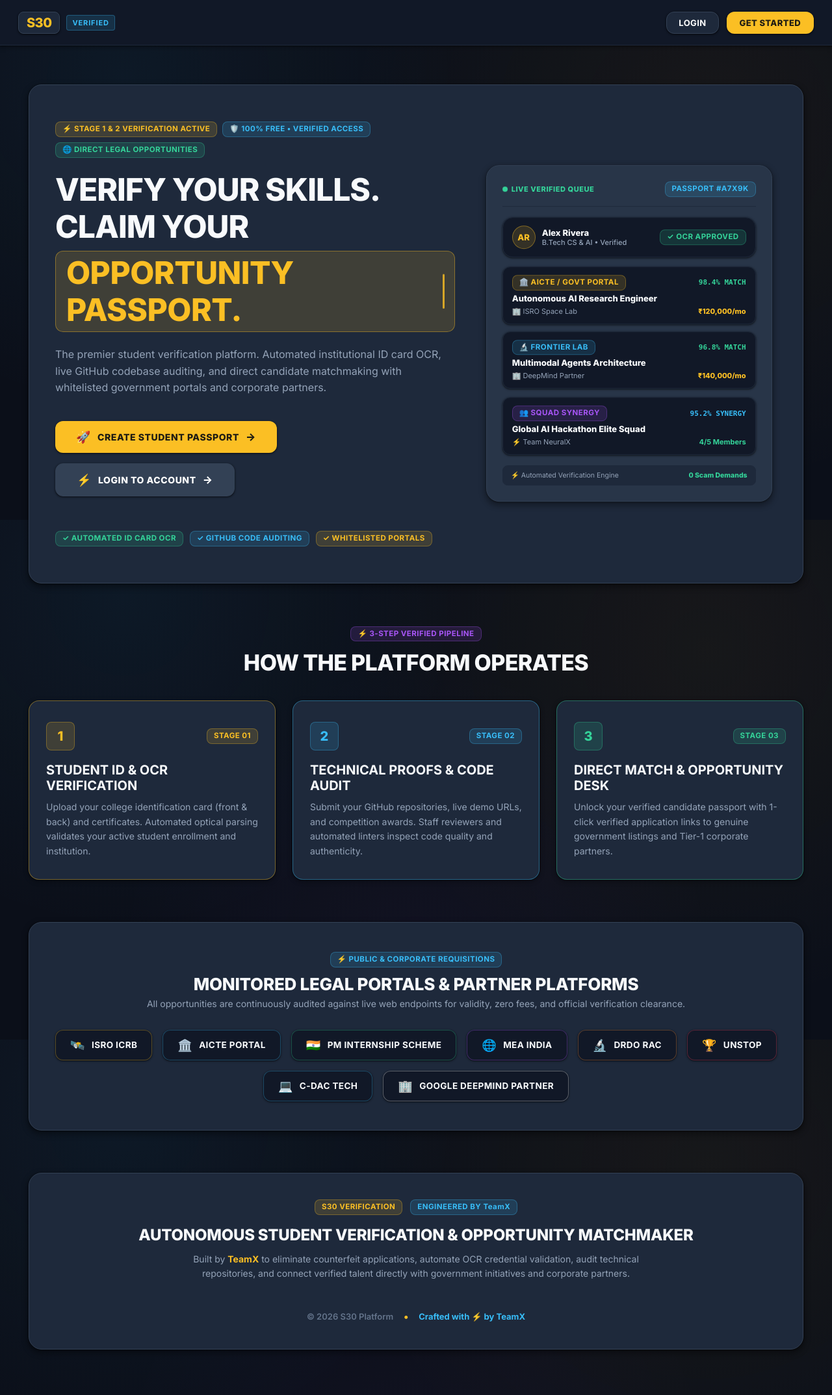
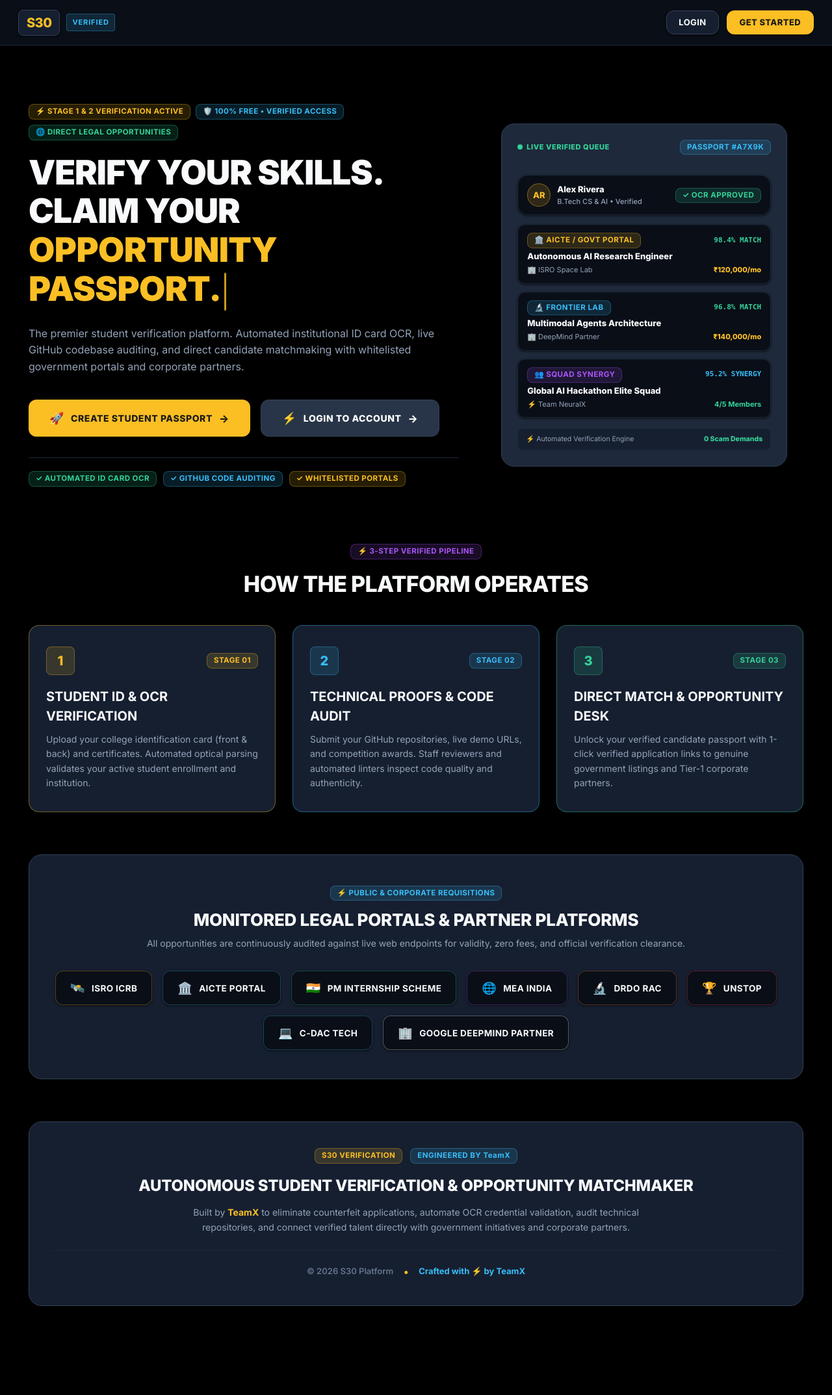
Before and after one commit to Rudra-Prasad-Rout/Skill-Matcher, a Flask app: page / in a window 1280 px wide. Shown: the whole page at 65% size. After the commit the page ends 2010 px from the top, so only its background shows below. Run offline with Flask 3, Linux system fonts and the light colour scheme.

Commit message:
style(home): set pure black background and remove container rectangle boxes from hero section

```diff
--- a/static/css/style.css
+++ b/static/css/style.css
@@ -6,18 +6,18 @@
 
 :root {
   /* Material 3 Color Roles & Surfaces */
-  --md-sys-color-background: #0b0f19;
-  --md-sys-color-surface: #111827;
-  --md-sys-color-surface-container-low: #161f30;
-  --md-sys-color-surface-container: #1e293b;
-  --md-sys-color-surface-container-high: #283548;
-  --md-sys-color-surface-container-highest: #334155;
+  --md-sys-color-background: #000000;
+  --md-sys-color-surface: #0a0e17;
+  --md-sys-color-surface-container-low: #0f1420;
+  --md-sys-color-surface-container: #161f30;
+  --md-sys-color-surface-container-high: #1e293b;
+  --md-sys-color-surface-container-highest: #283548;
 
-  --s30-bg: var(--md-sys-color-background);
+  --s30-bg: #000000;
   --s30-bg-surface: var(--md-sys-color-surface);
   --s30-bg-card: var(--md-sys-color-surface-container);
   --s30-bg-card-alt: var(--md-sys-color-surface-container-high);
-  --s30-bg-input: #0f172a;
+  --s30-bg-input: #0a0e17;
 
   /* Material 3 Key Accent Roles */
   --md-sys-color-primary: #fbbf24;
@@ -134,17 +134,12 @@ p, h1, h2, h3, h4, h5, h6, label, strong, em, li, td, th {
 
 body {
   font-family: var(--font-sans);
-  background-color: var(--s30-bg);
-  background-image:
-    radial-gradient(circle at 15% 15%, rgba(56, 189, 248, 0.06) 0px, transparent 40%),
-    radial-gradient(circle at 85% 25%, rgba(251, 191, 36, 0.05) 0px, transparent 45%),
-    radial-gradient(circle at 50% 85%, rgba(168, 85, 247, 0.04) 0px, transparent 50%);
-  background-attachment: fixed;
+  background-color: #000000;
   color: var(--s30-text-primary);
   min-height: 100vh;
-  display: flex;
-  flex-direction: column;
+  line-height: 1.5;
   -webkit-font-smoothing: antialiased;
+  -moz-osx-font-smoothing: grayscale;
 }
 
 /* ==========================================================================
--- a/templates/landing.html
+++ b/templates/landing.html
@@ -15,26 +15,25 @@
   }
 
   .neo-hero-card {
-    background: var(--md-sys-color-surface-container);
-    border: 1px solid var(--md-sys-color-outline);
-    border-radius: var(--md-shape-xl);
-    box-shadow: var(--md-elevation-3);
-    padding: 56px 40px;
+    background: transparent;
+    border: none;
+    border-radius: 0;
+    box-shadow: none;
+    padding: 30px 0 20px 0;
     position: relative;
     z-index: 1;
-    transition: all 0.25s cubic-bezier(0.2, 0, 0, 1);
     width: 100%;
     box-sizing: border-box;
-    overflow: hidden;
+    overflow: visible;
   }
   .neo-hero-card:hover {
-    box-shadow: var(--md-elevation-4);
+    box-shadow: none;
   }
 
   .neo-hero-title {
-    font-size: clamp(22px, 5.5vw, 48px);
-    font-weight: 800;
-    line-height: 1.2;
+    font-size: clamp(24px, 5.5vw, 52px);
+    font-weight: 900;
+    line-height: 1.15;
     letter-spacing: -0.02em;
     margin-bottom: 22px;
     text-transform: uppercase;
@@ -44,20 +43,15 @@
   }
 
   .neo-hero-highlight {
-    background: var(--md-sys-color-primary-container);
+    background: transparent;
     color: var(--md-sys-color-primary);
-    padding: 4px 16px;
-    border-radius: var(--md-shape-md);
-    border: 1px solid rgba(251, 191, 36, 0.4);
-    display: inline-flex;
-    align-items: center;
-    justify-content: center;
-    margin-top: 8px;
+    padding: 0;
+    border-radius: 0;
+    border: none;
+    display: inline;
+    margin-top: 0;
     max-width: 100%;
     box-sizing: border-box;
-    overflow-wrap: anywhere;
-    word-break: break-word;
-    min-height: 1.4em;
   }
 
   /* Material Design 3 Typewriter Animation */
@@ -310,15 +304,18 @@
       padding: 16px 12px 36px 12px;
     }
     .neo-hero-card {
-      padding: 24px 16px;
-      border-radius: var(--md-shape-lg);
-      box-shadow: var(--md-elevation-2);
+      padding: 16px 0;
+      border: none;
+      box-shadow: none;
+      background: transparent;
     }
     .neo-hero-title {
       margin-bottom: 16px;
     }
     .neo-hero-highlight {
-      padding: 3px 8px;
+      padding: 0;
+      border: none;
+      background: transparent;
     }
     .neo-hero-cta-wrap {
       flex-direction: column !important;
```
